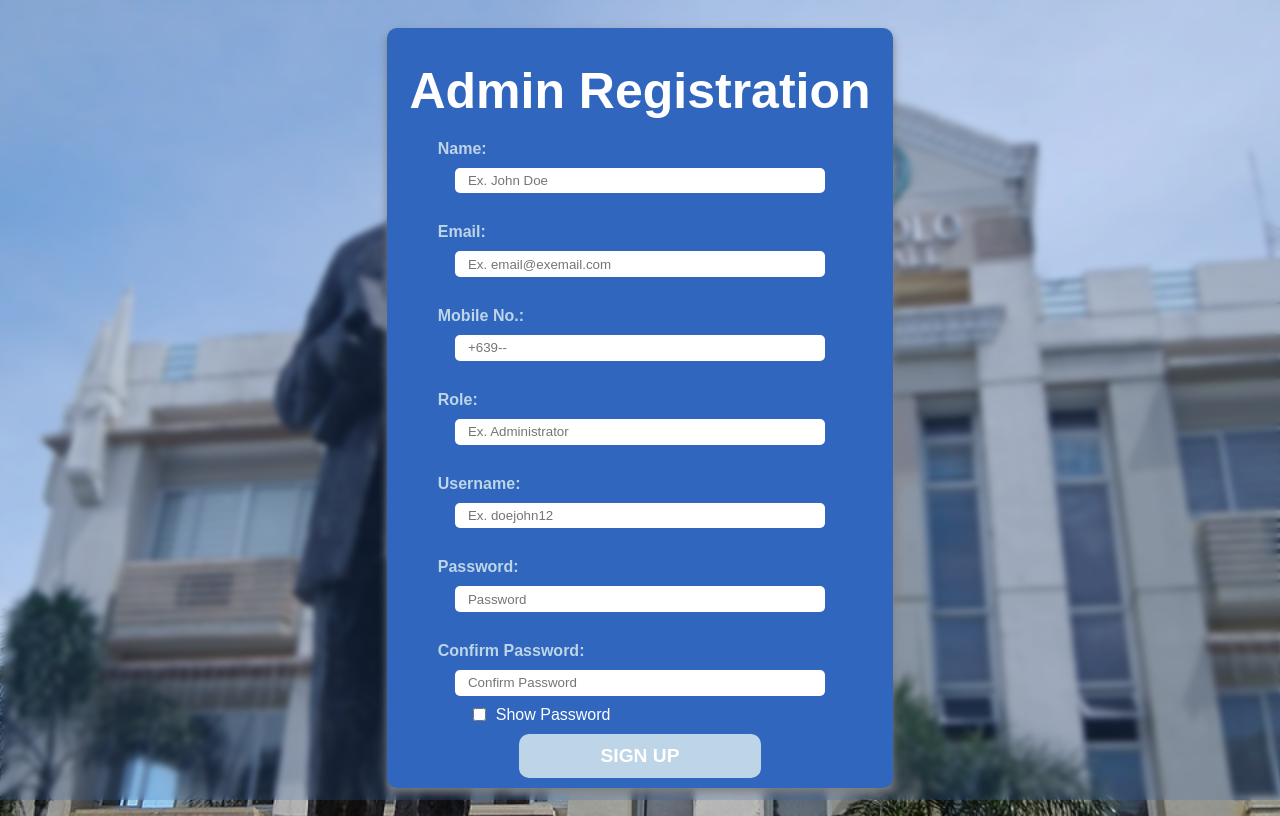
After one commit to SigangBabi/emergency-reporting-system-website, a PHP site: page /AdminPage/adminRegistration/adminRegistration.php in a window 1280 px wide. The commit adds this page. Run offline with PHP 8.4, Linux system fonts and the light colour scheme; a stand-in replaces the project's code that opens the database connection; some libraries are stand-ins or nearby versions.

Commit message:
Admin registration backend

```diff
--- a/login/AdminPage/adminLogin/adminLogin.css
+++ b/login/AdminPage/adminLogin/adminLogin.css
@@ -118,10 +118,10 @@ button:active{
     color: black;
 }
 
-a {
+#note {
     margin: 30px;
     font-size: 15px;
     text-decoration: none;
-    color: #007ba7;
+    color: #d75b56;
     font-weight: 800;
 }
--- a/login/AdminPage/adminLogin/adminLogin.html
+++ b/login/AdminPage/adminLogin/adminLogin.html
@@ -21,7 +21,7 @@
             </div>
             <button type="submit">Login</button>
         </form>
-        <a href="#">Register Here! (Authorized Personnel Only)</a>
+        <p id="note">Note: in case of forgotten password, please contact the Administrator</p>
     </div>
 </body>
 </html>
--- a/login/AdminPage/adminRegistration/adminRegistration.css
+++ b/login/AdminPage/adminRegistration/adminRegistration.css
@@ -61,6 +61,7 @@ body {
     border-radius: 5px;
     outline: none;
     background-color: white;
+    text-indent: 10px;
 }
 
 .registration-container input:not(input[type="checkbox"]):hover{
--- /dev/null
+++ b/login/AdminPage/adminRegistration/adminRegistration.js
@@ -0,0 +1,16 @@
+document.addEventListener("DOMContentLoaded", () => {
+  const statusDiv = document.getElementById("php-status");
+  const status = statusDiv.dataset.status;
+
+  if (status === "success") {
+    Swal.fire({
+      icon: 'success',
+      title: 'Success!',
+      text: 'Your registration was successful 🎉',
+      confirmButtonColor: '#007BFF'
+    }).then(() =>
+        window.location.href = "../adminLogin/adminLogin.html");
+  } else if (status === "error") {
+    alert("Something went wrong. Please try again.");
+  }
+});
--- /dev/null
+++ b/login/AdminPage/adminRegistration/adminRegistration.php
@@ -0,0 +1,87 @@
+<?php
+
+    include '../../connect.php';
+
+?>
+
+<!DOCTYPE html>
+<html lang="en">
+<head>
+    <meta charset="UTF-8">
+    <meta name="viewport" content="width=device-width, initial-scale=1.0">
+    <title>Document</title>
+    <link rel="stylesheet" href="adminRegistration.css">
+    <script src="https://cdn.jsdelivr.net/npm/sweetalert2@11"></script>
+</head>
+<body>
+    <div class="background-blur"></div>
+
+    <div class="registration-container">
+        <h1>Admin Registration</h1>
+        <form method="post" action="">
+            <label for="name">Name:</label>
+            <input type="text" name="name" id="name" placeholder="Ex. John Doe" required>
+            <label for="email">Email:</label>
+            <input type="email" name="email" id="email" placeholder="Ex. email@exemail.com" required>
+            <label for="mobile">Mobile No.:</label>
+            <input type="text" name="mobile" id="mobile" placeholder="+639--" required>
+            <label for="role">Role:</label>
+            <input type="text" name="role" id="role" placeholder="Ex. Administrator" required>
+            <label for="username">Username:</label>
+            <input type="text" name="username" id="username" placeholder="Ex. doejohn12" required>
+            <label for="password">Password:</label>
+            <input type="password" name="password" id="password" placeholder="Password" required>
+            <label for="cPassword">Confirm Password:</label>
+            <input type="password" name="cPassword" id="cpassword" placeholder="Confirm Password" required>
+            <div class="show-password">
+                <input type="checkbox">
+                <p>Show Password</p>
+            </div>
+            <button type="submit" name="submit" id="submit">SIGN UP</button>
+        </form>
+
+        <?php
+
+            if(isset($_POST['submit'])) {
+                $fullName = $_POST['name'];
+                $userEmail = $_POST['email'];
+                $userMobile = $_POST['mobile'];
+                $userRole = $_POST['role'];
+                $username = $_POST['username'];
+                $password = $_POST['password'];
+                $confirmPassword = $_POST['cPassword'];
+
+                $hashedPassword = password_hash($password, PASSWORD_DEFAULT);
+
+                $checkEmail = "SELECT * From admin_info where email='$userEmail'";
+                $checkEmailResult = $connection->query($checkEmail);
+
+                $checkUsername = "SELECT * From admin_info where username='$username'";
+                $checkUsernameResult = $connection->query($checkUsername);
+
+                if($password != $confirmPassword) {
+                    echo "<script>alert('Password Do not Match')</script>";
+                }elseif($checkEmailResult->num_rows>0){
+                    echo "<script>alert('Email Already Exist')</script>";
+                }elseif($checkUsernameResult->num_rows>0){
+                    echo "<script>alert('Username Already Exist, Please enter a diffrent one')</script>";
+                }else{
+                    $insertAdminInfo = "INSERT INTO admin_info(name, role, email, mobile_no, username, password)
+                                        VALUES ('$fullName', '$userRole', '$userEmail', '$userMobile', '$username', '$hashedPassword')";
+                    if($connection->query($insertAdminInfo) == TRUE){
+                        header("location: adminRegistration.php?status=success");
+                    }else{
+                        header("location: adminRegistration.php?status=error");
+                    }
+                }
+
+            }
+
+
+
+        ?>
+    </div>
+    <div id="php-status" data-status="<?php echo isset($_GET['status']) ? $_GET['status'] : ''; ?>"></div>
+    <script src="adminRegistration.js"></script>
+</body>
+</html>
```
Also changed, not shown: login/AdminPage/adminRegistration/adminRegistration.html (deleted, +0 -38 lines).
